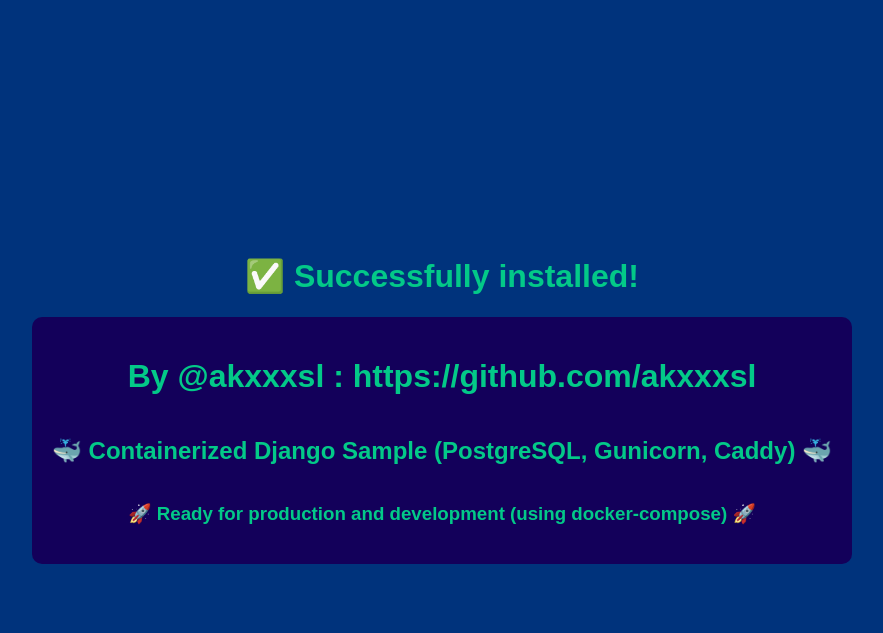
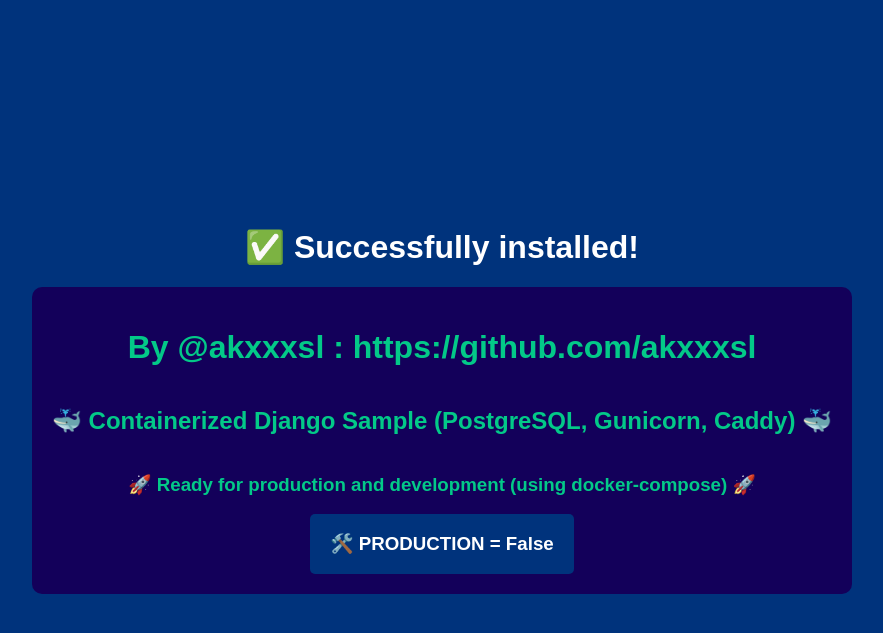
Before and after one commit to akxxxsl/containerized-django-sample, a Django app: page / in a window 1280 px wide. Shown: the top 633 px of the page, without its empty margins (198-1081 px from the left). Run offline with Django 4.2, Linux system fonts and the light colour scheme.

Commit message:
success page

```diff
--- a/src/application/views.py
+++ b/src/application/views.py
@@ -1,6 +1,8 @@
 from django.shortcuts import render
 
-# Create your views here.
+from django.conf import settings
 
 def index(request):
-    return render(request, template_name="index.html")
+    production = settings.PRODUCTION
+
+    return render(request, template_name="index.html", context={'production': production})
--- a/src/static/css/style.css
+++ b/src/static/css/style.css
@@ -19,6 +19,18 @@ justify-content: center;
 align-items: center;
 flex-direction: column;
 border-radius: 10px;
+border-solid: 1px white;
+}
+
+.second-box{
+background-color: #00337C;
+color: white;
+border-radius: 5px;
+padding: 0px 20px;
+}
+
+.color-white{
+color: white;
 }
 
 a{
--- a/src/templates/index.html
+++ b/src/templates/index.html
@@ -5,10 +5,13 @@ Django Sample by @akxxxsl
 
 {% block main %}
 
-<h1>✅ Successfully installed!</h1>
+<h1 class="color-white">✅ Successfully installed!</h1>
 <div class="box">
     <h1>By @akxxxsl : <a href="https://github.com/akxxxsl" target="_blank">https://github.com/akxxxsl</a></h1>
     <h2>🐳 Containerized Django Sample (PostgreSQL, Gunicorn, Caddy) 🐳</h2>
     <h3>🚀 Ready for production and development (using docker-compose) 🚀</h3>
+    <div class="second-box">
+        <h3>{% if production %}🏢{% else %}🛠️{% endif %}  PRODUCTION = {{ production }}</h3>
+    </div>
 </div>
 {% endblock %}
```
Also changed, not shown: successfully_installed.jpg.
